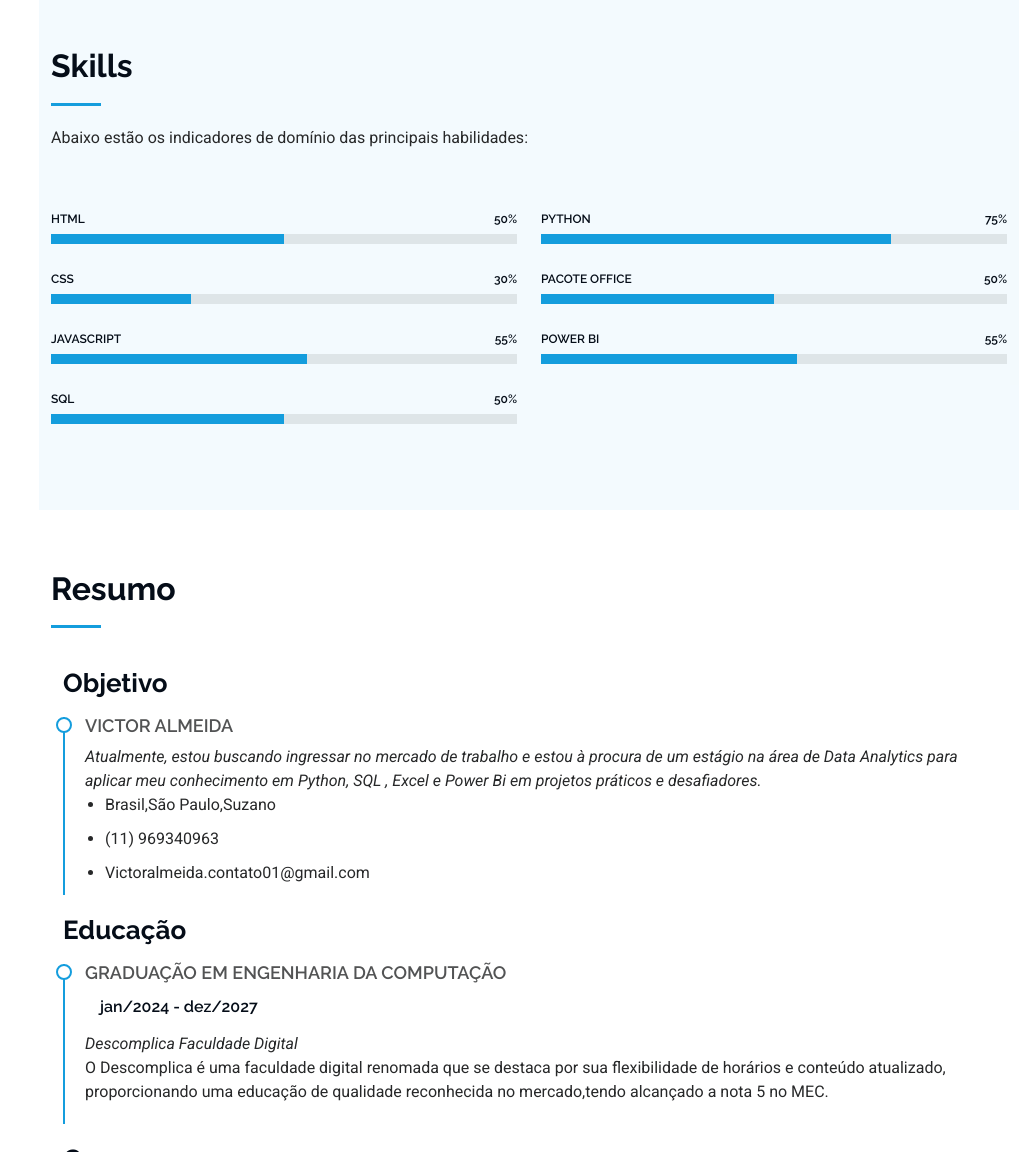
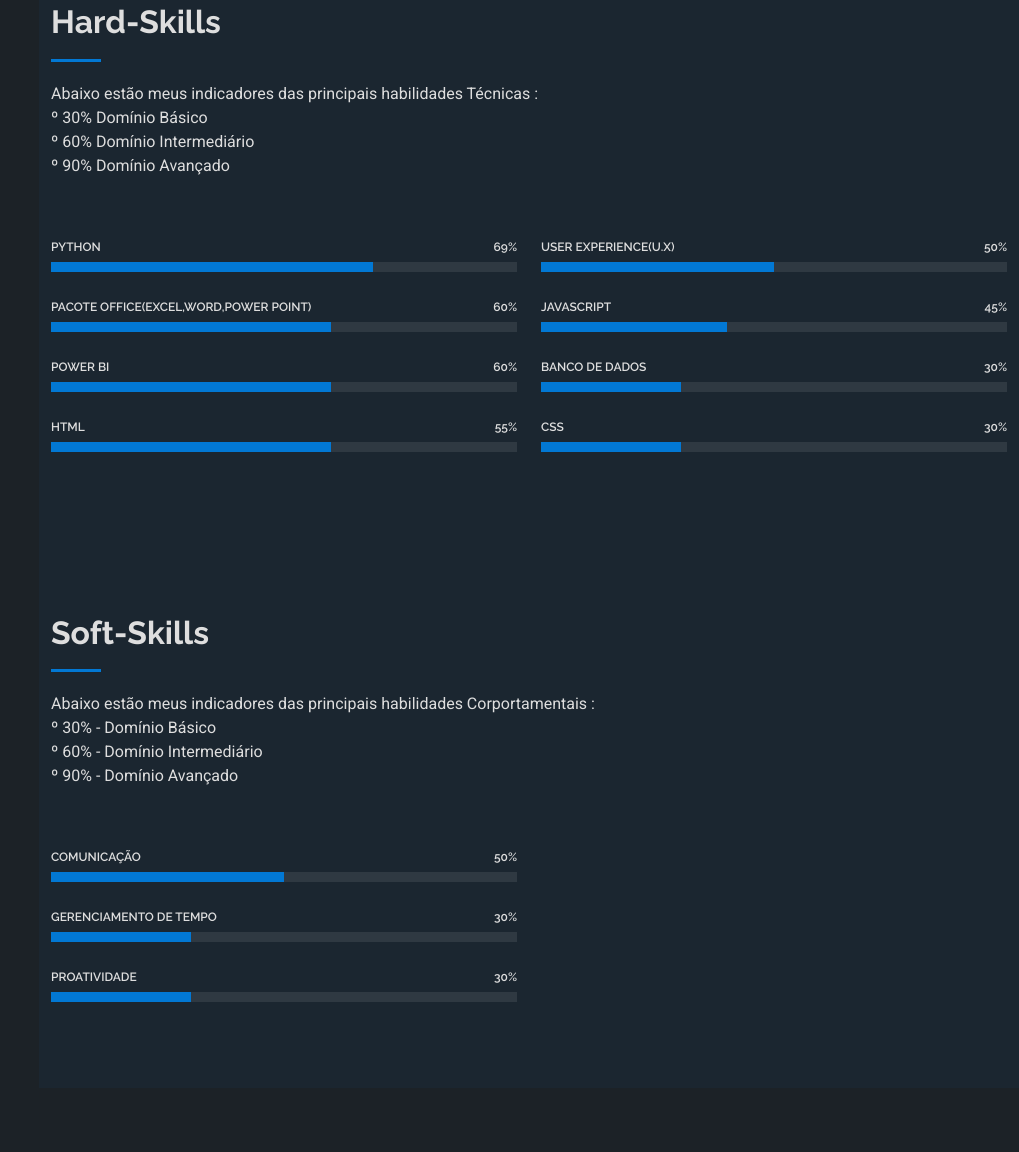
Before and after one commit to victoracg1/Portifolio, a plain HTML site: page index.html in a window 1280 px wide. Shown: the part 1648-2800 px from the top of the page, without its empty margins (261-1280 px from the left). Drawn offline with Linux system fonts and the light colour scheme.

Commit message:
Evolução do portifolio,é atualização de design

```diff
--- a/assets/css/main.css
+++ b/assets/css/main.css
@@ -19,26 +19,26 @@
 
 /* Global Colors - The following color variables are used throughout the website. Updating them here will change the color scheme of the entire website */
 :root {
-  --background-color: #ffffff; /* Background color for the entire website, including individual sections */
-  --default-color: #272829; /* Default color used for the majority of the text content across the entire website */
-  --heading-color: #050d18; /* Color for headings, subheadings and title throughout the website */
-  --accent-color: #149ddd; /* Accent color that represents your brand on the website. It's used for buttons, links, and other elements that need to stand out */
-  --contrast-color: #ffffff; /* The contrast color is used for elements when the background color is one of the heading, accent, or default colors. Its purpose is to ensure proper contrast and readability when placed over these more dominant colors */
+  --background-color: #1C2227; /* Background color for the entire website, including individual sections */
+  --default-color: #dedede; /* Default color used for the majority of the text content across the entire website */
+  --heading-color: #dedede; /* Color for headings, subheadings and title throughout the website */
+  --accent-color: #0278D4; /* Accent color that represents your brand on the website. It's used for buttons, links, and other elements that need to stand out */
+  --contrast-color: #1B2630; /* The contrast color is used for elements when the background color is one of the heading, accent, or default colors. Its purpose is to ensure proper contrast and readability when placed over these more dominant colors */
 }
 
 /* Nav Menu Colors - The following color variables are used specifically for the navigation menu. They are separate from the global colors to allow for more customization options */
 :root {
   --nav-color: #a8a9b4;  /* The default color of the main navmenu links */
-  --nav-hover-color: #ffffff; /* Applied to main navmenu links when they are hovered over or active */
-  --nav-dropdown-background-color: #ffffff; /* Used as the background color for dropdown items that appear when hovering over primary navigation items */
-  --nav-dropdown-color: #212529; /* Used for navigation links of the dropdown items in the navigation menu. */
-  --nav-dropdown-hover-color: #149ddd; /* Similar to --nav-hover-color, this color is applied to dropdown navigation links when they are hovered over. */
+  --nav-hover-color: #dedede; /* Applied to main navmenu links when they are hovered over or active */
+  --nav-dropdown-background-color: #dedede; /* Used as the background color for dropdown items that appear when hovering over primary navigation items */
+  --nav-dropdown-color: #131834; /* Used for navigation links of the dropdown items in the navigation menu. */
+  --nav-dropdown-hover-color: #0278D4; /* Similar to --nav-hover-color, this color is applied to dropdown navigation links when they are hovered over. */
 }
 
 /* Template Custom Colors */
 :root {
-  --header-background-color: #040b14;
-  --header-color: #ffffff;
+  --header-background-color: #1B2630;
+  --header-color: #dedede;
 }
 
 /* Smooth scroll */
--- a/index.html
+++ b/index.html
@@ -52,14 +52,15 @@
     </a>
 
     <div class="social-links text-center">
-      <a href="https://www.linkedin.com/in/victor-almeida-731146280/" class="linkedin"><i class="bi bi-linkedin"></i></a>
-      <a href="https://www.linkedin.com/in/victor-almeida-731146280/" class="github"><i class="bi bi-github"></i></a>
+      <a href="https://www.linkedin.com/in/victor-almeida-731146280/" target=”_blank” class="linkedin"><i class="bi bi-linkedin"></i></a>
+      <a href="https://github.com/victoracg1" target=”_blank” class="github"><i class="bi bi-github"></i></a>
     </div>
 
     <nav id="navmenu" class="navmenu">
       <ul>
         <li><a href="#hero" class="active"><i class="bi bi-house navicon"></i>Home</a></li>
         <li><a href="#about"><i class="bi bi-person navicon"></i> Sobre</a></li>
+        <li><a href="#skills"><i class="bi bi-person-up navicon"></i> Skills</a></li>
         <li><a href="#resume"><i class="bi bi-file-earmark-text navicon"></i> Resumo</a></li>
           <ul>
 
@@ -88,8 +89,8 @@
 
       <!-- Section Title -->
       <div class="container section-title" data-aos="fade-up">
-        <h2>Sobre mim.</h2>
-        <p>Olá, meu nome é Victor. Sou Graduando em Engenharia da Computação na Universidade Descomplica, me interesso por temas relacionados a impacto social, onde lidero um projeto – Instituto BLOOM - destinado à jovens periféricos que estão em busca da inserção no mercado de trabalho. Além de me dedicar ao projeto, atualmente, estou em busca da minha primeira oportunidade profissional, com muita sede de aprendizado, desenvolvimento pessoal e de carreira.</p>
+        <h2>Sobre mim</h2>
+        <p>Olá, meu nome é Victor. Sou Graduando em Engenharia da Computação na Universidade Descomplica,interesso-me por temas relacionados a impacto social, onde lidero um projeto – Instituto BLOOM - destinado à jovens periféricos que estão em busca da inserção no mercado de trabalho. Além de me dedicar ao projeto, atualmente, estou em busca da minha primeira oportunidade profissional, com muita sede de aprendizado, desenvolvimento pessoal e de carreira.</p>
       </div><!-- End Section Title -->
 
       <div class="container" data-aos="fade-up" data-aos-delay="100">
@@ -102,26 +103,24 @@
             <h2>Data Analytics &amp; Developer.</h2>
             <p class="fst-italic py-3">
 
-Estou focado em aprofundar meu conhecimento em Data Analytics para me preparar melhor para um estágio na área, buscando aplicar minhas habilidades em programação de forma prática e analítica..
+              Sou entusiasta da tecnologia e estou cursando Engenharia da Computação. Minha paixão pelo vasto mundo da tecnologia me motiva a buscar constante aperfeiçoamento, especialmente nas áreas de programação e análise de dados. Criar projetos inovadores e analisar dados para obter insights valiosos são meus principais objetivos, refletindo meu compromisso em me desenvolver continuamente nessa área.Minha maior conquista foi a elaboração e criação de um projeto de software completo na universidade. Desde a elaboração do escopo do projeto, documentação, reuniões matinais e preenchimento do Scrum, a experiência foi enriquecedora. Infelizmente, ainda não chegamos à fase de codificação, mas pretendemos dar continuidade.
             </p>
             <div class="row">
-              <div class="col-lg-6">
+              <div class="col-lg-12">
                 <ul>
-                  <li><i class="bi bi-chevron-right"></i> <strong>Nascimento:</strong> <span>20 de fevereiro,2005</span></li>
-                  <li><i class="bi bi-chevron-right"></i> <strong>Telefone:</strong> <span>11 969340963</span></li>
-                  <li><i class="bi bi-chevron-right"></i> <strong>Cidade:</strong> <span>Brasil,São paulo,Suzano</span></li>
+                  <li><i class="bi bi-chevron-right"></i> <strong>Nascimento:</strong> <span>20 de fevereiro de 2005.</span></li>
+
                 </ul>
               </div>
-              <div class="col-lg-6">
+              <div class="col-lg-12">
                 <ul>
-                  <li><i class="bi bi-chevron-right"></i> <strong>Idade:</strong> <span>19</span></li>
-                  <li><i class="bi bi-chevron-right"></i> <strong>Escolaridade:</strong> <span>Graduação</span></li>
-                  <li><i class="bi bi-chevron-right"></i> <strong>Email:</strong> <span>victoralmeida.contato01@gmail.com</span></li>
+                  <li><i class="bi bi-chevron-right"></i> <strong>Idade:</strong> <span>19 Anos.</span></li>
+
                 </ul>
               </div>
             </div>
             <p class="py-3">
-Como graduando em Engenharia de Computação, tenho consolidado uma base acadêmica aliada a experiências práticas enriquecedoras. Além de dominar o Pacote Office, possuo habilidades em ferramentas de desenvolvimento como Python, SQL, Html, JavaScript e Css.Essenciais para desenvolver soluções inovadoras e eficientes. Minha formação é marcada pelo compromisso com a excelência técnica e a constante busca por atualização no dinâmico campo da tecnologia.
+
             </p>
           </div>
         </div>
@@ -136,8 +135,13 @@ Como graduando em Engenharia de Computação, tenho consolidado uma base acadêm
 
       <!-- Section Title -->
       <div class="container section-title" data-aos="fade-up">
-        <h2>Skills</h2>
-        <p>Abaixo estão os indicadores de domínio das principais habilidades:</p>
+        <h2>Hard-Skills</h2>
+        <p>Abaixo estão meus indicadores das principais habilidades Técnicas :</p>
+        <p></p>
+
+        <p>º 30% Domínio Básico</p>
+        <p>º 60% Domínio Intermediário</p>
+        <p>º 90% Domínio Avançado</p>
       </div><!-- End Section Title -->
 
       <div class="container" data-aos="fade-up" data-aos-delay="100">
@@ -147,61 +151,121 @@ Como graduando em Engenharia de Computação, tenho consolidado uma base acadêm
           <div class="col-lg-6">
 
             <div class="progress">
-              <span class="skill"><span>HTML</span> <i class="val">50%</i></span>
+              <span class="skill"><span>Python</span> <i class="val">69%</i></span>
+              <div class="progress-bar-wrap">
+                <div class="progress-bar" role="progressbar" aria-valuenow="69" aria-valuemin="0" aria-valuemax="100"></div>
+              </div>
+            </div><!-- End Skills Item -->
+
+            <div class="progress">
+              <span class="skill"><span>Pacote Office(Excel,Word,Power Point)</span> <i class="val">60%</i></span>
+              <div class="progress-bar-wrap">
+                <div class="progress-bar" role="progressbar" aria-valuenow="60" aria-valuemin="0" aria-valuemax="100"></div>
+              </div>
+            </div><!-- End Skills Item -->
+
+            <div class="progress">
+              <span class="skill"><span>Power BI</span> <i class="val">60%</i></span>
+              <div class="progress-bar-wrap">
+                <div class="progress-bar" role="progressbar" aria-valuenow="60" aria-valuemin="0" aria-valuemax="100"></div>
+              </div>
+            </div><!-- End Skills Item -->
+            <div class="progress">
+              <span class="skill"><span>Html</span> <i class="val">55%</i></span>
+              <div class="progress-bar-wrap">
+                <div class="progress-bar" role="progressbar" aria-valuenow="60" aria-valuemin="0" aria-valuemax="100"></div>
+              </div>
+     </div><!-- End Skills Item -->
+</div>
+
+          <div class="col-lg-6">
+
+            <div class="progress">
+              <span class="skill"><span>User Experience(U.X)</span> <i class="val">50%</i></span>
               <div class="progress-bar-wrap">
                 <div class="progress-bar" role="progressbar" aria-valuenow="50" aria-valuemin="0" aria-valuemax="100"></div>
               </div>
             </div><!-- End Skills Item -->
 
             <div class="progress">
-              <span class="skill"><span>CSS</span> <i class="val">30%</i></span>
+              <span class="skill"><span>javaScript</span> <i class="val">45%</i></span>
+              <div class="progress-bar-wrap">
+                <div class="progress-bar" role="progressbar" aria-valuenow="40" aria-valuemin="0" aria-valuemax="100"></div>
+              </div>
+            </div><!-- End Skills Item -->
+
+            <div class="progress">
+              <span class="skill"><span>Banco de dados</span> <i class="val">30%</i></span>
               <div class="progress-bar-wrap">
                 <div class="progress-bar" role="progressbar" aria-valuenow="30" aria-valuemin="0" aria-valuemax="100"></div>
               </div>
             </div><!-- End Skills Item -->
 
             <div class="progress">
-              <span class="skill"><span>JavaScript</span> <i class="val">55%</i></span>
+              <span class="skill"><span>Css</span> <i class="val">30%</i></span>
               <div class="progress-bar-wrap">
-                <div class="progress-bar" role="progressbar" aria-valuenow="55" aria-valuemin="0" aria-valuemax="100"></div>
+                <div class="progress-bar" role="progressbar" aria-valuenow="30" aria-valuemin="0" aria-valuemax="100"></div>
               </div>
             </div><!-- End Skills Item -->
+
+
+
+
+
+
+</div>
+</p>
+</div>
+</div>
+
+</div>
+
+</section><!-- /About Section -->
+
+
+<!-- Skills Section -->
+<section id="skills" class="skills section">
+
+<!-- Section Title -->
+<div class="container section-title" data-aos="fade-up">
+<h2>Soft-Skills</h2>
+<p>Abaixo estão meus indicadores das principais habilidades Corportamentais :</p>
+<p></p>
+
+<p>º 30% - Domínio Básico</p>
+<p>º 60% - Domínio Intermediário</p>
+<p>º 90% - Domínio Avançado</p>
+</p>
+</div><!-- End Section Title -->
+
+<div class="container" data-aos="fade-up" data-aos-delay="100">
+
+<div class="row skills-content skills-animation">
+
+<div class="col-lg-6">
+
   <div class="progress">
-              <span class="skill"><span>SQL</span> <i class="val">50%</i></span>
+    <span class="skill"><span>Comunicação</span> <i class="val">50%</i></span>
     <div class="progress-bar-wrap">
       <div class="progress-bar" role="progressbar" aria-valuenow="50" aria-valuemin="0" aria-valuemax="100"></div>
     </div>
   </div><!-- End Skills Item -->
-
+  <div class="progress">
+    <span class="skill"><span>Gerenciamento de tempo</span> <i class="val">30%</i></span>
+    <div class="progress-bar-wrap">
+      <div class="progress-bar" role="progressbar" aria-valuenow="30" aria-valuemin="0" aria-valuemax="100"></div>
     </div>
-
-          <div class="col-lg-6">
-
+  </div><!-- End Skills Item -->
   <div class="progress">
-              <span class="skill"><span>Python</span> <i class="val">75%</i></span>
+    <span class="skill"><span>Proatividade</span> <i class="val">30%</i></span>
     <div class="progress-bar-wrap">
-                <div class="progress-bar" role="progressbar" aria-valuenow="75" aria-valuemin="0" aria-valuemax="100"></div>
+      <div class="progress-bar" role="progressbar" aria-valuenow="30" aria-valuemin="0" aria-valuemax="100"></div>
     </div>
   </div><!-- End Skills Item -->
 
-            <div class="progress">
-              <span class="skill"><span>Pacote office</span> <i class="val">50%</i></span>
-              <div class="progress-bar-wrap">
-                <div class="progress-bar" role="progressbar" aria-valuenow="50" aria-valuemin="0" aria-valuemax="100"></div>
-              </div>
-            </div><!-- End Skills Item -->
 
-            <div class="progress">
-              <span class="skill"><span>Power Bi</span> <i class="val">55%</i></span>
-              <div class="progress-bar-wrap">
-                <div class="progress-bar" role="progressbar" aria-valuenow="55" aria-valuemin="0" aria-valuemax="100"></div>
-              </div>
-            </div><!-- End Skills Item -->
 
           </div>
-
-        </div>
-
       </div>
 
     </section><!-- /Skills Section -->
@@ -219,18 +283,6 @@ Como graduando em Engenharia de Computação, tenho consolidado uma base acadêm
         <div class="row">
 
           <div class="col-lg-12" data-aos="fade-up" data-aos-delay="200">
-            <h3 class="resume-title">Objetivo</h3>
-
-            <div class="resume-item pb-0">
-              <h4>Victor Almeida</h4>
-              <p><em>
-                Atualmente, estou buscando ingressar no mercado de trabalho e estou à procura de um estágio na área de Data Analytics para aplicar meu conhecimento em Python, SQL , Excel e  Power Bi em projetos práticos e desafiadores.</em></p>
-              <ul>
-                <li>Brasil,São Paulo,Suzano</li>
-                <li>(11) 969340963</li>
-                <li>Victoralmeida.contato01@gmail.com</li>
-              </ul>
-            </div><!-- Edn Resume Item -->
 
             <h3 class="resume-title">Educação</h3>
             <div class="resume-item">
@@ -239,6 +291,13 @@ Como graduando em Engenharia de Computação, tenho consolidado uma base acadêm
               <p><em>Descomplica Faculdade Digital</em></p>
               <p>
                 O Descomplica é uma faculdade digital renomada que se destaca por sua flexibilidade de horários e conteúdo atualizado, proporcionando uma educação de qualidade reconhecida no mercado,tendo alcançado a nota 5 no MEC.</p>
+              <p>Habilidades Adquiridas.</p>
+              <p>° Desenvolvimento desse portifólio - Uso e aprendizados das linguagens Css e Html.</p>
+              <p>° Desenvolvimento de um carrinho de compras em Javascript - Divulgarei futuramente em uma nova "Aba"</p>
+              <p>° Desenvolvimento e aplicações - Lógica de programação</p>
+              <p>° Aprendizado e elaboração de um projeto ágil. </p>
+              <p>° Métodologias do design</p>
+
             </div><!-- Edn Resume Item -->
 
             <h3 class="resume-title">Cursos</h3>
@@ -255,6 +314,13 @@ Como graduando em Engenharia de Computação, tenho consolidado uma base acadêm
               <p><em>Técnicas De Aprendizagem E Produtividade </em></p>
               <p>
                  No curso de Técnicas de Aprendizagem e Produtividade, aprendi a importância da gestão de tempo e da organização, ferramentas essenciais para maximizar a eficiência e alcançar meus objetivos com mais clareza e foco. Essas habilidades têm transformado minha rotina, permitindo-me equilibrar melhor as demandas pessoais e profissionais.</p>
+              </div><!-- Edn Resume Item -->
+              <div class="resume-item">
+              <h4>Python Básico</h4>
+              <h5>Maio/2023- Agosto/2023</h5>
+              <p><em> Solyd offensive Security </em></p>
+              <p>
+                No curso Python Básico da Solyd Offensive Security, aprendi a estrutura básica da linguagem Python, o que me proporcionou uma base sólida para o desenvolvimento de programas. Além disso, explorei bibliotecas essenciais, como o pandas, que é fundamental para a análise de dados.</p>
             </div><!-- Edn Resume Item -->
 
           </div>
@@ -296,7 +362,7 @@ Como graduando em Engenharia de Computação, tenho consolidado uma base acadêm
                 <i class="bi bi-envelope flex-shrink-0"></i>
                 <div>
                   <h3>Email</h3>
-                  <p>victoralmeida.contato01@gmail.com</p>
+                  <p>victoralmeidacontato01@gmail.com</p>
                 </div>
               </div><!-- End Info Item -->
 
```
Also changed, not shown: portfolio-details.html (+1 -0 lines), starter-page.html (+1 -0 lines), assets/img/hero-bg.jpg. Lines whose indentation alone changed are shown as unchanged.
